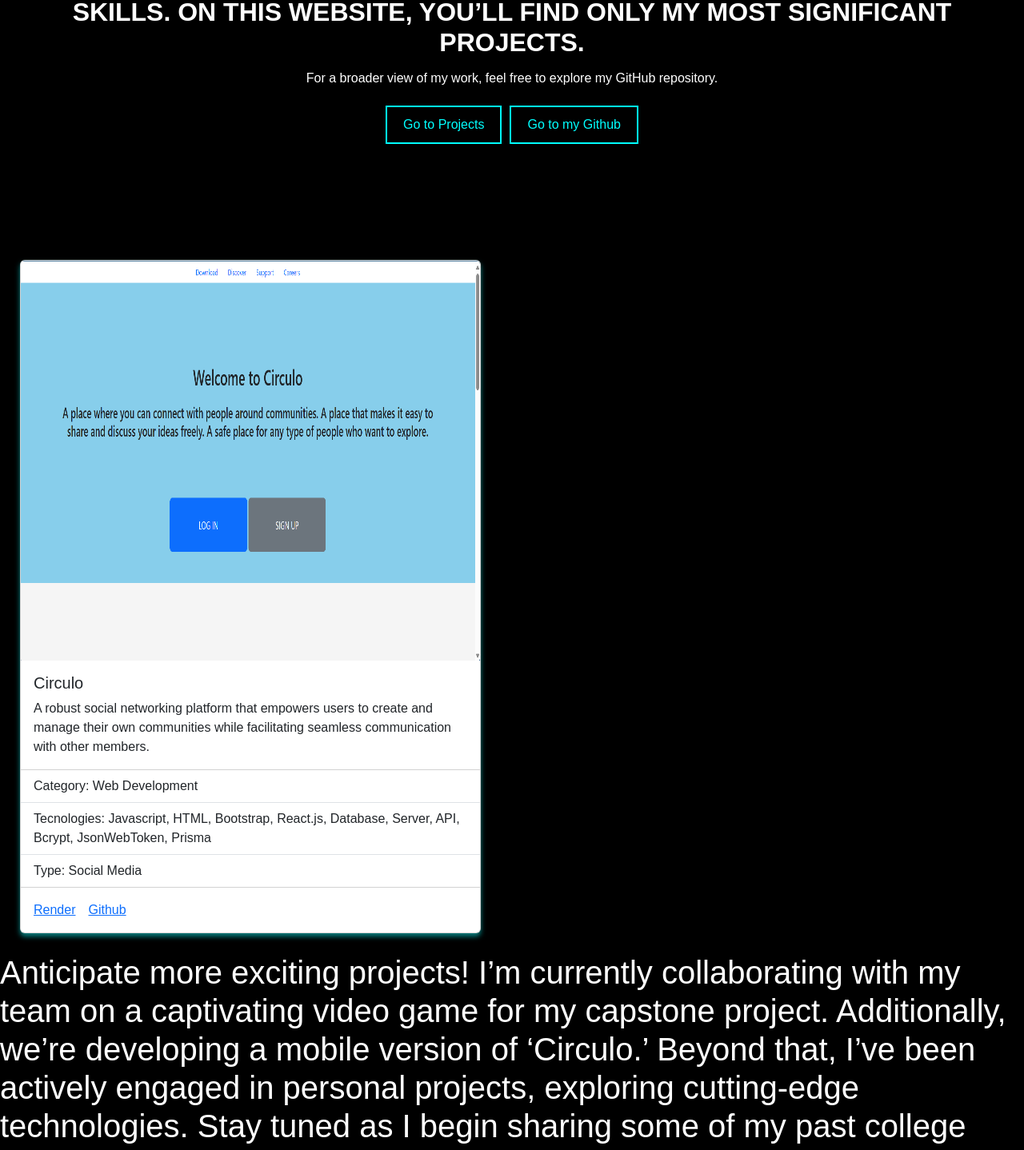
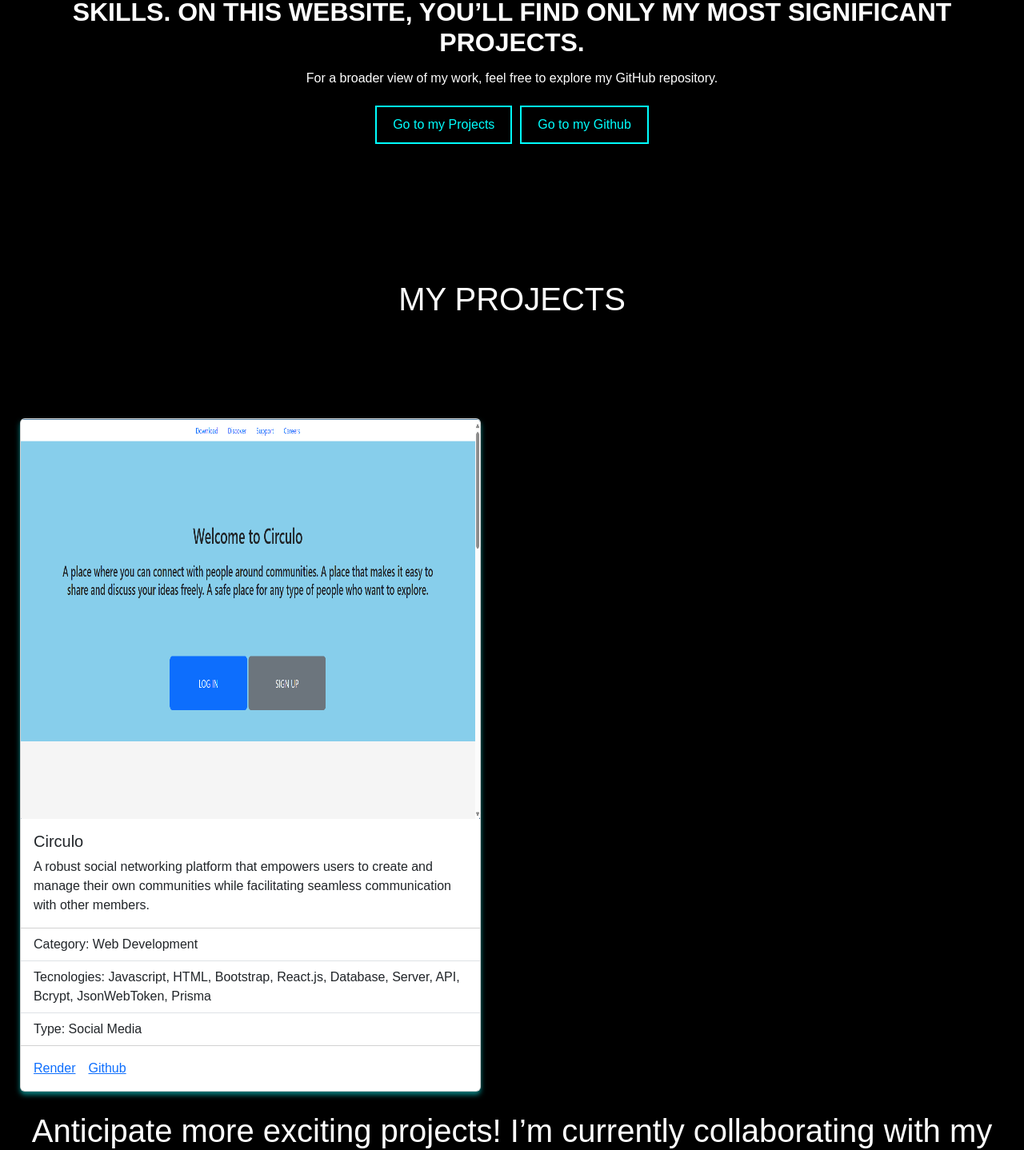
Before and after one commit to CPerez220/my-personal-website, a React (Vite) app in the folder Carlos-Perez/: page /projects in a window 1280 px wide. Shown: the part 540-1978 px from the top of the page at 80% size. Built offline with nearby package versions, Linux system fonts and the light colour scheme; the HTML template or start-up script is replaced by a standard one.

Commit message:
This website is ready

```diff
--- a/Carlos-Perez/src/App.css
+++ b/Carlos-Perez/src/App.css
@@ -206,3 +206,9 @@ img {
 .title {
   text-align: center;
 }
+
+.projects {
+  text-align: center;
+  margin: 50px;
+  margin-bottom: 100px;
+}
--- a/Carlos-Perez/src/components/MyProjects.jsx
+++ b/Carlos-Perez/src/components/MyProjects.jsx
@@ -5,6 +5,7 @@ import Circulo from "../images/circulo-home-page.png"
 const MyProjects = () => {
   return(
     <>
+    <h1 className='projects'>MY PROJECTS</h1>
     <div style={{ display: 'flex', justifyContent: 'space-between' }}>
     <Card style={{ width: "45%", boxShadow: '0 4px 6px rgba(0, 255, 255, 0.5)' }}>
       <Card.Img variant="top" src={Circulo} />
@@ -26,7 +27,7 @@ const MyProjects = () => {
     </Card>
 
     </div>
-    <h1>Anticipate more exciting projects! I’m currently collaborating with my team on a captivating video game for my capstone project. Additionally, we’re developing a mobile version of ‘Circulo.’ Beyond that, I’ve been actively engaged in personal projects, exploring cutting-edge technologies. Stay tuned as I begin sharing some of my past college projects as well.</h1>
+    <h1 className='title'>Anticipate more exciting projects! I’m currently collaborating with my team on a captivating video game for my capstone project. Additionally, we’re developing a mobile version of ‘Circulo.’ Beyond that, I’ve been actively engaged in personal projects, exploring cutting-edge technologies. Stay tuned as I begin sharing some of my past college projects as well.</h1>
     </>
   )
 }
--- a/Carlos-Perez/src/components/ProjectsBody.jsx
+++ b/Carlos-Perez/src/components/ProjectsBody.jsx
@@ -11,11 +11,13 @@ const ProjectsBody = () => {
               <h3>For a broader view of my work, feel free to explore my GitHub repository.</h3>
         </div>
         <div class="buttons">
-            <button class="button">Go to Projects</button>
-            <button class="button">Go to my Github</button>
+          <a href="#myprojects"><button className="button">Go to my Projects</button></a>
+          <a href="#skills"><button className="button">Go to my Github</button></a>
         </div>
     </section>
-    <MyProjects/>
+    <section id="myprojects">
+      <MyProjects/>
+    </section>
     </>
   )
 }
```
